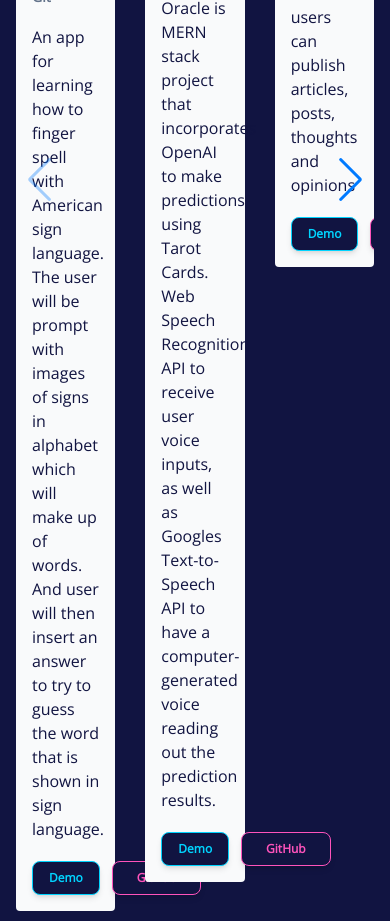
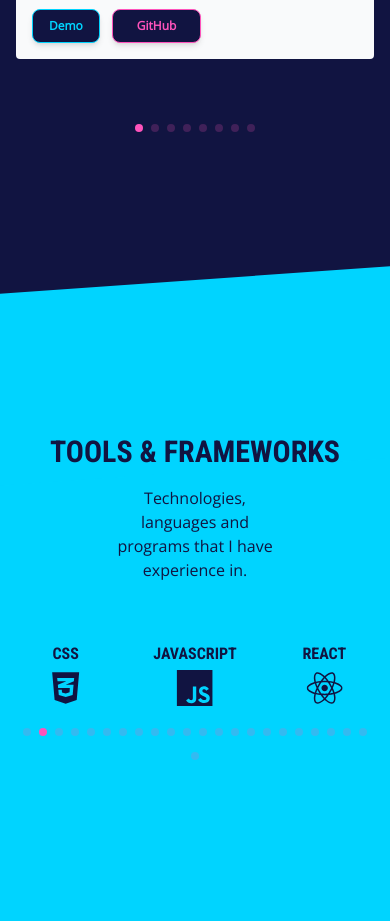
Before and after one commit to johnxlai/2023-portfolio, a React (Create React App) app: page / in a window 390 px wide. Shown: the part 3080-4001 px from the top of the page. Built offline with nearby package versions, Linux system fonts and the light colour scheme.

Commit message:
Add mobile style on nav

```diff
--- a/src/components/sections/portfolio/Projects.js
+++ b/src/components/sections/portfolio/Projects.js
@@ -11,7 +11,7 @@ import { Pagination, Navigation } from 'swiper';
 const Projects = ({ projects }) => {
   return (
     <Swiper
-      slidesPerView={3}
+      slidesPerView={1}
       spaceBetween={30}
       pagination={{
         clickable: true,
@@ -19,7 +19,24 @@ const Projects = ({ projects }) => {
       navigation={true}
       modules={[Pagination, Navigation]}
       className="mySwiper portfolio-projects items-start"
-      data-aos="fade-up">
+      data-aos="fade-up"
+      breakpoints={{
+        // when window width is >= 640px
+        640: {
+          slidesPerView: 1,
+          spaceBetween: 30,
+        },
+        // when window width is >= 768px
+        768: {
+          slidesPerView: 2,
+          spaceBetween: 40,
+        },
+        // when window width is >= 1024px
+        1024: {
+          slidesPerView: 3,
+          spaceBetween: 50,
+        },
+      }}>
       {projects.map((project) => (
         <SwiperSlide>
           <Project key={project.id} project={project} />
```
